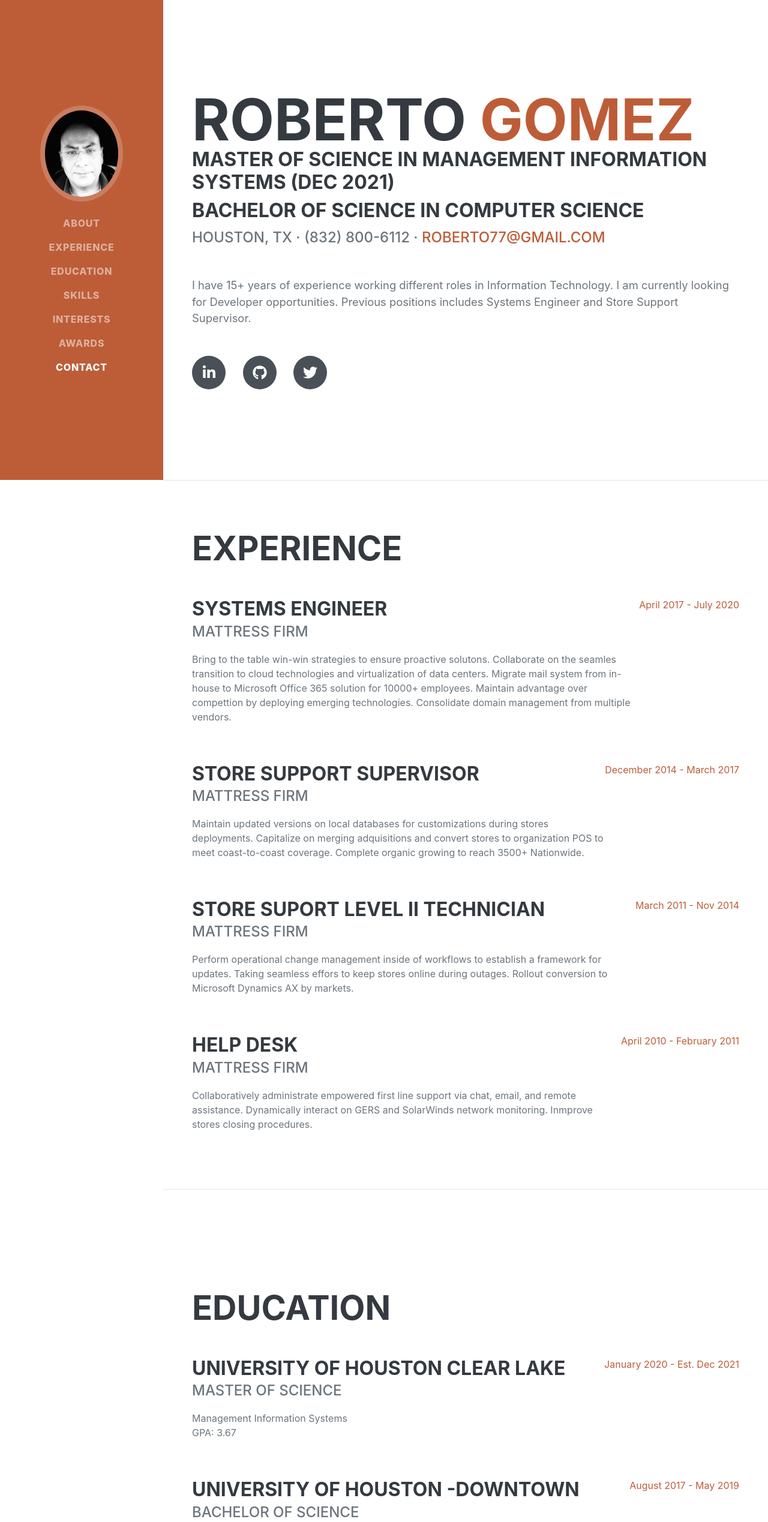
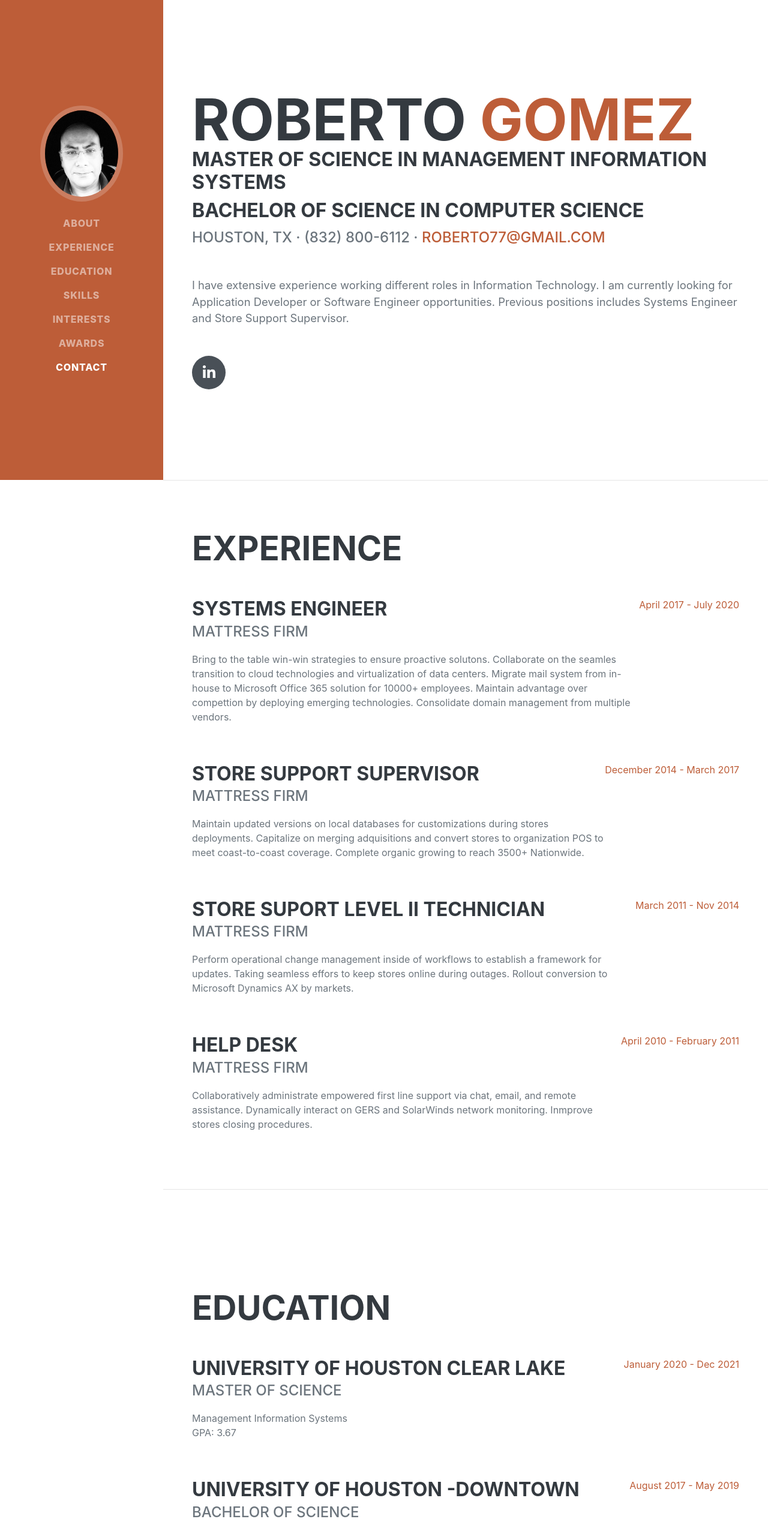
Before and after one commit to UHDrob/ro-go.com, a plain HTML site: page index.html in a window 1280 px wide. Shown: the top 2537 px of the page at 60% size. Drawn offline with nearby package versions, Linux system fonts and the light colour scheme; a web font is replaced by a local one.

Commit message:
Update index.html

```diff
--- a/index.html
+++ b/index.html
@@ -44,19 +44,20 @@
                         Roberto
                         <span class="text-primary">Gomez</span>
                     </h1>
-                    <h3>Master of Science in Management Information Systems (Dec 2021)</h3>
+                    <h3>Master of Science in Management Information Systems </h3>
                     <h3>Bachelor of Science in Computer Science</h3>
                     <div class="subheading mb-5">
                         Houston, TX · (832) 800-6112 ·
                         <a href="mailto:roberto77@gmail.com">roberto77@gmail.com</a>
                     </div>
-                    <p class="lead mb-5">I have 15+ years of experience working different roles in Information Technology. I am currently looking for Developer opportunities.
+                    <p class="lead mb-5">I have extensive experience working different roles in Information Technology. I am currently looking for Application Developer or Software Engineer opportunities.
                          Previous positions includes Systems Engineer and Store Support Supervisor.</p>
                     <div class="social-icons">
-                        <a class="social-icon" href="https://www.linkedin.com/in/robertogomez2020/"><i class="fab fa-linkedin-in"></i></a>
+                        <a class="social-icon" href="https://www.linkedin.com/in/robertogomez2022/"><i class="fab fa-linkedin-in"></i></a>
+                                               <!---
                         <a class="social-icon" href="#"><i class="fab fa-github"></i></a>
-                        <a class="social-icon" href="#"><i class="fab fa-twitter"></i></a>
-                        <!---
+                        <a class="social-icon" href="http://twitter.com/77RobHou"></a><i class= "fab fa-twitter"></i></a>
+
                         <a class="social-icon" href="#"><i class="fab fa-facebook-f"></i></a> -->
                     </div>
 
@@ -115,7 +116,7 @@
                             <div>Management Information Systems</div>
                             <p>GPA: 3.67</p>
                         </div>
-                        <div class="flex-shrink-0"><span class="text-primary">January 2020 - Est. Dec 2021</span></div>
+                        <div class="flex-shrink-0"><span class="text-primary">January 2020 - Dec 2021</span></div>
                     </div>
                     <div class="d-flex flex-column flex-md-row justify-content-between">
                         <div class="flex-grow-1">
```
